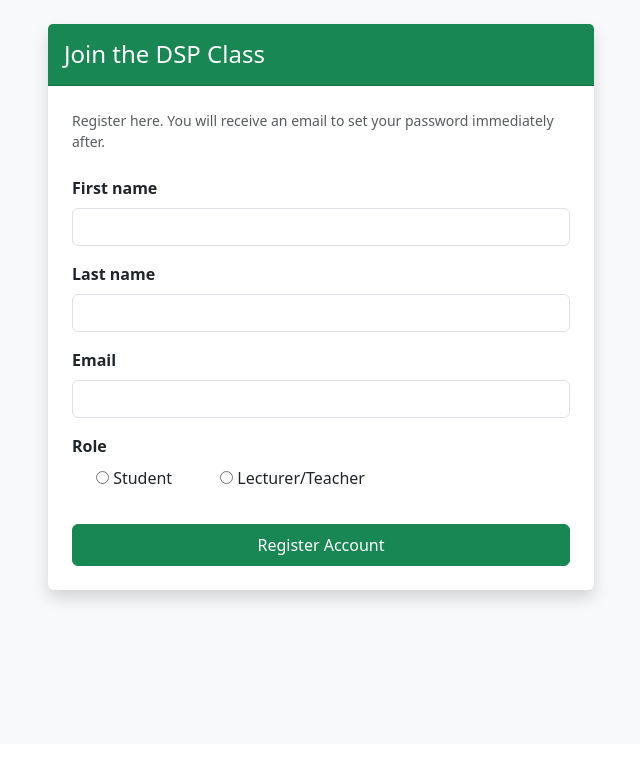
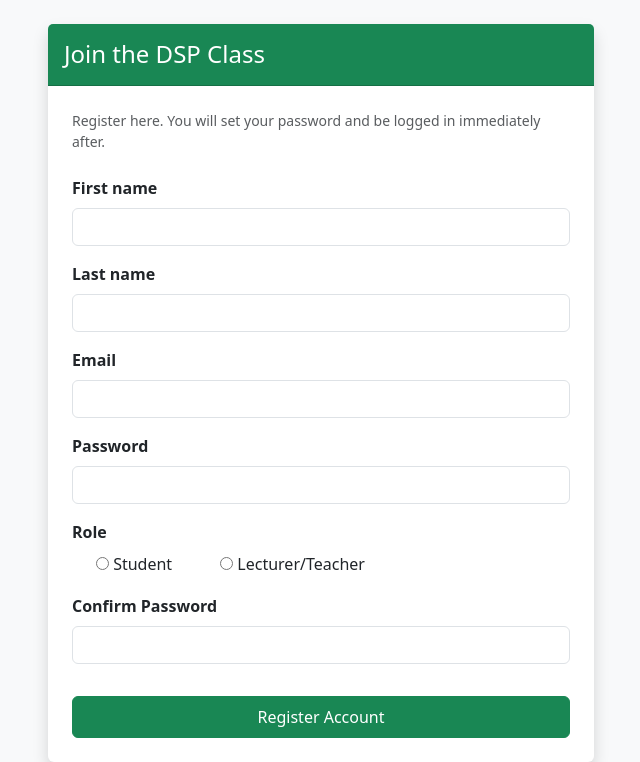
Before and after one commit to sub2pewds12/DSP-Class-Web, a Django app: page /signup/ in a window 1280 px wide. Shown: the part 56-818 px from the top of the page, without its empty margins (319-959 px from the left). Before the commit the page ends 662 px from the top, so only its background shows below. Run offline with Django 5.2, Linux system fonts and the light colour scheme.

Commit message:
Switch to direct password registration strategy (vypassing SMTP blocks)

```diff
--- a/teams/forms.py
+++ b/teams/forms.py
@@ -8,17 +8,28 @@ User = get_user_model()
 class UserRegistrationForm(forms.ModelForm):
     first_name = forms.CharField(required=True)
     last_name = forms.CharField(required=True)
+    password = forms.CharField(widget=forms.PasswordInput, required=True)
+    password_confirm = forms.CharField(widget=forms.PasswordInput, required=True, label="Confirm Password")
     role = forms.ChoiceField(choices=User.ROLE_CHOICES, widget=forms.RadioSelect)
 
     class Meta:
         model = User
-        fields = ['first_name', 'last_name', 'email', 'role']
+        fields = ['first_name', 'last_name', 'email', 'password', 'role']
 
     def __init__(self, *args, **kwargs):
         super().__init__(*args, **kwargs)
         for field in self.fields.values():
             if not isinstance(field.widget, forms.RadioSelect):
                 field.widget.attrs.update({'class': 'form-control'})
+
+    def clean(self):
+        cleaned_data = super().clean()
+        password = cleaned_data.get("password")
+        password_confirm = cleaned_data.get("password_confirm")
+
+        if password and password_confirm and password != password_confirm:
+            raise ValidationError("Passwords do not match!")
+        return cleaned_data
 
 class TeamRegistrationForm(forms.Form):
     team_choice = forms.ModelChoiceField(queryset=Team.objects.all(), required=False, empty_label="--- Join an Existing Team ---")
--- a/teams/templates/registration/signup.html
+++ b/teams/templates/registration/signup.html
@@ -7,7 +7,7 @@
                 <h4 class="mb-0">Join the DSP Class</h4>
             </div>
             <div class="card-body p-4">
-                <p class="text-muted small mb-4">Register here. You will receive an email to set your password immediately after.</p>
+                <p class="text-muted small mb-4">Register here. You will set your password and be logged in immediately after.</p>
                 <form method="post">
                     {% csrf_token %}
                     {% for field in form %}
--- a/teams/views.py
+++ b/teams/views.py
@@ -54,33 +54,21 @@ def signup_view(request):
         if form.is_valid():
             user = form.save(commit=False)
             user.username = user.email # Use email as username
+            password = form.cleaned_data.get('password')
+            user.set_password(password)
             user.save()
 
             # Create profiles
             role = form.cleaned_data.get('role')
             if role == 'STUDENT':
-                Student.objects.create(user=user)
+                Student.objects.get_or_create(user=user)
             else:
-                Lecturer.objects.create(user=user)
+                Lecturer.objects.get_or_create(user=user)
 
-            # Trigger "Set Password" email using standard Django PasswordResetForm
-            reset_form = PasswordResetForm({'email': user.email})
-            if reset_form.is_valid():
-                try:
-                    reset_form.save(
-                        request=request,
-                        use_https=request.is_secure(),
-                        subject_template_name='registration/password_set_subject.txt',
-                        email_template_name='registration/password_set_email.html',
-                    )
-                    messages.success(request, "Account created! Please check your Gmail to set your initial password.")
-                except Exception as e:
-                    # Log failure to console for debugging on Render
-                    print(f"SMTP Error: {e}")
-                    # Log failure but allow signup to finish.
-                    messages.warning(request, "Account created, but we couldn't send the onboarding email. Please try the 'Forgot Password' link later or contact the teacher.")
-
-            return redirect('login')
+            # Automatically log the user in after signup
+            login(request, user)
+            messages.success(request, f"Welcome, {user.first_name}! Your account has been created successfully.")
+            return redirect('dashboard')
     else:
         form = UserRegistrationForm()
     return render(request, 'registration/signup.html', {'form': form})
```
Also changed, not shown: teams/tests.py (+14 -17 lines).
